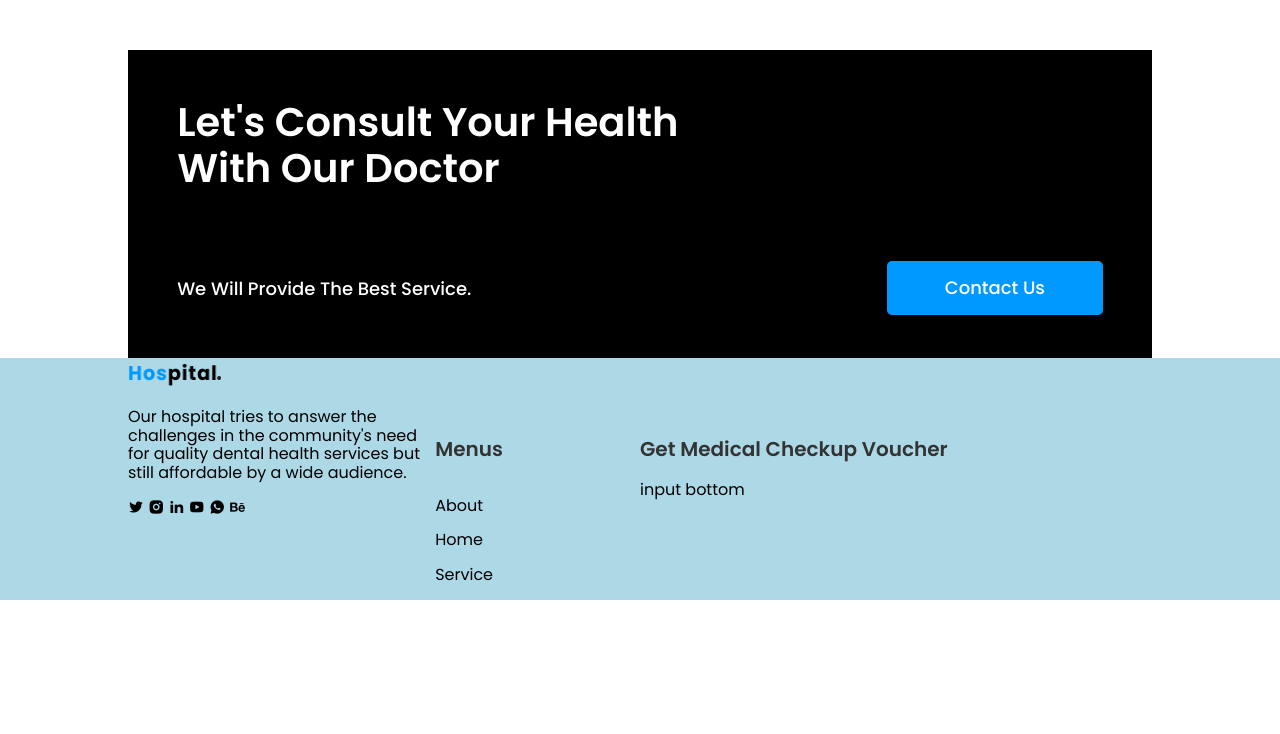
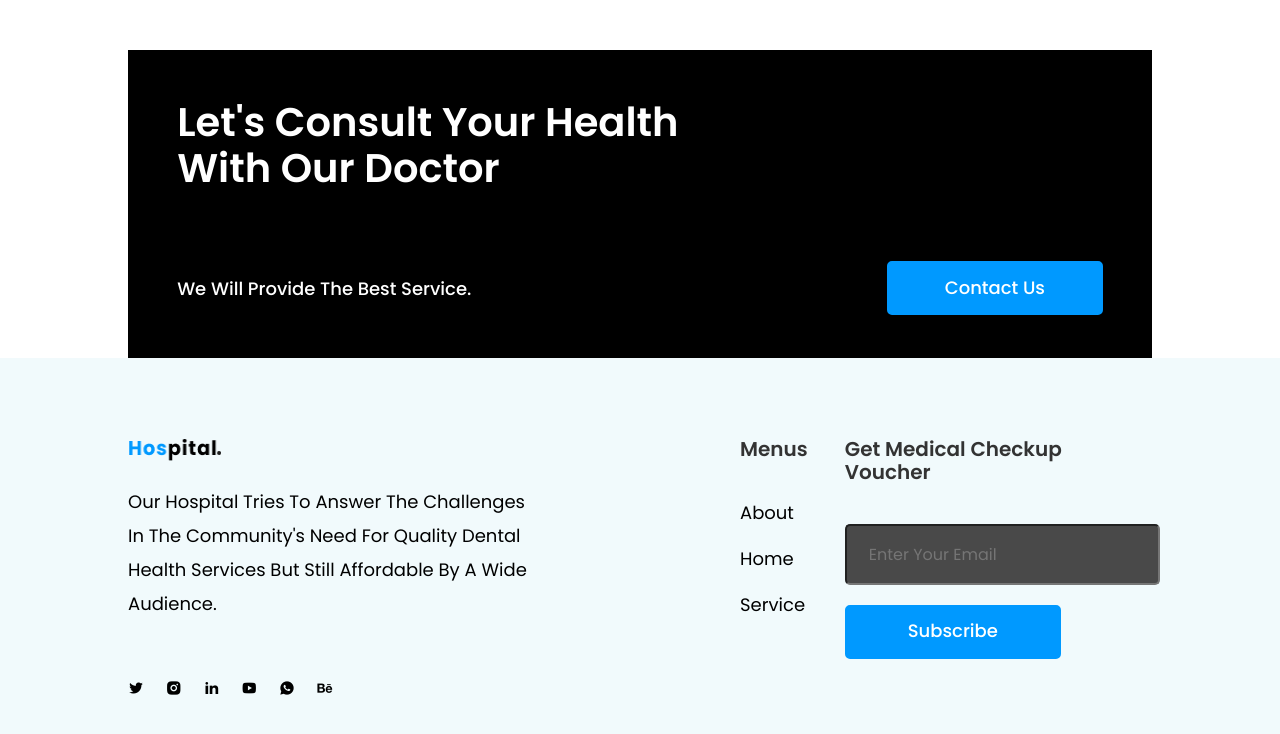
Before and after one commit to decobaccili/hospital, a plain HTML site: page index.html in a window 1280 px wide. Shown: the part 3837-4571 px from the top of the page. Before the commit the page ends 4437 px from the top, so only its background shows below. Drawn offline with nearby package versions, Linux system fonts and the light colour scheme.

Commit message:
update footer section with content

```diff
--- a/assets/css/footer.css
+++ b/assets/css/footer.css
@@ -1,5 +1,5 @@
 .footer{
-  background: lightblue;
+  background: #f1fafc;
 }
 
 
@@ -7,13 +7,56 @@
   display: flex;
   width: 80%;
   margin: 0 auto;
+  justify-content: space-between;
+  padding-bottom: 50px;
+}
+
+.footer__about{
+  width: 40%;
+  padding-top: 75px;
 
 }
 
-.footer__about{
-  width: 30%;
+.footer__about-text{
+  font-weight: 400;
+  font-size: 18px;
+  line-height: 34px;
+  text-transform: capitalize;
+  padding-bottom: 40px;
+}
+
+.footer__about-socialmedia{
+  width: 50%;
+  display: flex;
+  justify-content: space-between;
 }
 
 .footer__menu{
-  width: 20%;
+  width: 10%;
+  margin-left: 200px;
+  display: inline-block;
+  box-sizing: border-box;
 }
+
+.footer__menu-item{
+  font-size: 18px;
+  font-weight: 400;
+  line-height: 28px;
+}
+
+.footer__contact{
+  width: 30%;
+
+}
+
+.footer__contact-input{
+  width: 100%;
+  height: 55px;
+  background: #494949;
+  border-radius: 5px;
+  margin: 20px 0;
+}
+
+.footer__contact-input::placeholder{
+  padding-left: 20px;
+}
--- a/index.html
+++ b/index.html
@@ -205,8 +205,8 @@
 
       <article class="footer__contact">
         <h3 class="section__title">Get Medical Checkup Voucher</h3>
-        input
-        bottom
+        <input type="text" class="footer__contact-input" placeholder="Enter Your Email">
+        <input type="submit" class="button" value="Subscribe">
       </article>
 
     </div>
```
